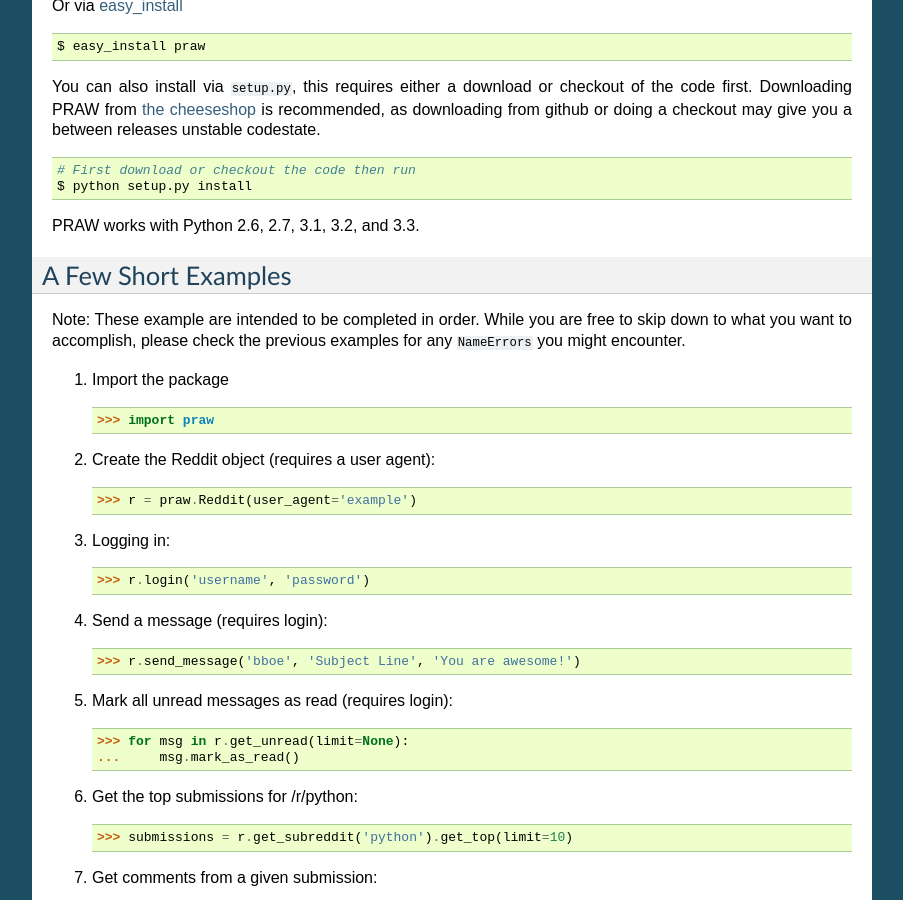
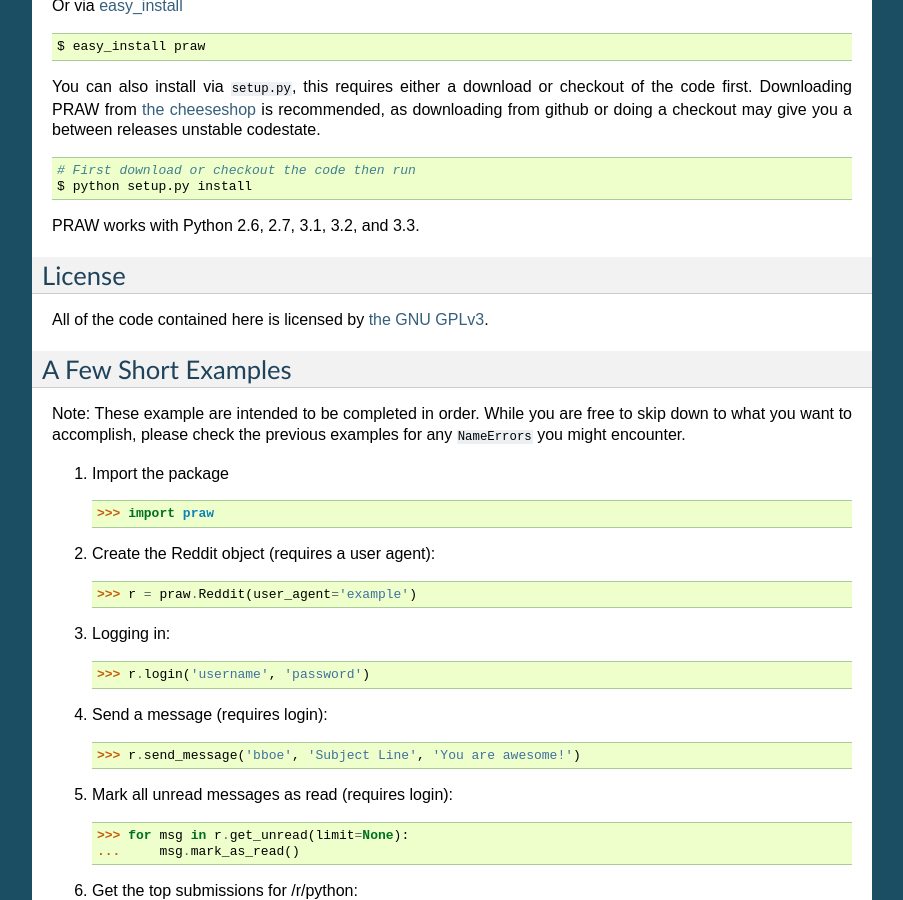
Before and after one commit to praw-dev/praw, a Sphinx documentation site: the page built from docs/index.rst, in a window 1280 px wide and 900 px high, scrolled down 1094 px. Shown: the whole window, without its empty margins (198-1101 px from the left). Built offline with Sphinx 7.4.7, drawn with Linux system fonts in a browser that asks for light colours; part of the change alters nothing that is shown.

Commit message:
Add direct link to license.

```diff
--- a/README.rst
+++ b/README.rst
@@ -87,8 +87,12 @@ be spaced out to one call per second. If you're having a specific issue besides
 something covered by one of those two things, please let us know (or file a
 ticket) and we'll check it out.
 
+.. begin_license
 
 License
 -------
 
-All of the code contained here is licensed by the GNU GPLv3.
+All of the code contained here is licensed by
+`the GNU GPLv3 <https://github.com/praw-dev/praw/blob/master/COPYING>`_.
+
+.. end_license
--- a/docs/index.rst
+++ b/docs/index.rst
@@ -40,6 +40,10 @@ References And Other Relevant Pages
 .. include:: ../README.rst
    :start-after: begin_installation
    :end-before: end_installation
+
+.. include:: ../README.rst
+   :start-after: begin_license
+   :end-before: end_license
 
 A Few Short Examples
 --------------------
```
